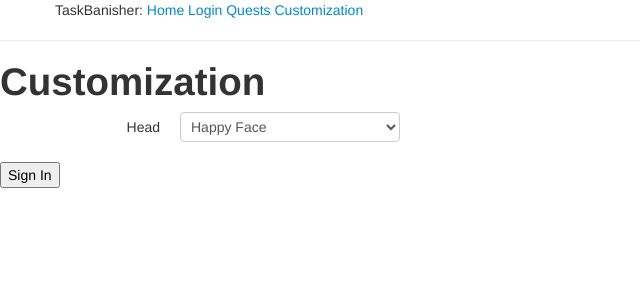
After one commit to nboltralik/taskbanisher_copy, a Flask app: page /customization in a window 1280 px wide. The commit adds this page. Shown: the top 300 px of the page, without its empty margins (0-640 px from the left). Run offline with Flask 2, Linux system fonts and the light colour scheme.

Commit message:
maybe almost basic quest functionality

```diff
--- a/app/forms.py
+++ b/app/forms.py
@@ -1,8 +1,16 @@
 from flask_wtf import Form
-from wtforms import StringField, BooleanField
+from wtforms import StringField, BooleanField, SelectField, SubmitField
 from wtforms.validators import DataRequired
 
 class LoginForm(Form):
     username = StringField('email', validators=[DataRequired()])
     password = StringField('password', validators=[DataRequired()])
     remember_me = BooleanField('remember_me', default=False)
+
+
+class CustomizationForm(Form):
+	head = SelectField('Head: ', choices = [('Happy Face'), ('Sad Face'), ('Surprised Face')])
+	torso = SelectField('Body: ', choices = [('Black'), ('Green'), ('Blue')])
+	shoes = SelectField('Shoes: ', choices = [('Black'), ('Green'), ('Blue')])
+	titleUpdate = StringField('Update Title')
+	submit = SubmitField('Save Hero!!')
--- a/app/templates/base.html
+++ b/app/templates/base.html
@@ -13,7 +13,7 @@
     <meta name="viewport" content="width=device-width, initial-scale=1.0">
   </head>
   <body>
-    <div class="container">TaskBanisher: <a href="/index">Home</a> <a href="/login">Login</a> <a href="/quests">Quests</a> <a href="/Customization">Customization</a></div>
+    <div class="container">TaskBanisher: <a href="/index">Home</a> <a href="/login">Login</a> <a href="/quests">Quests</a> <a href="/customization">Customization</a></div>
     <hr>
     {% with messages = get_flashed_messages() %}
       {% if messages %}
--- /dev/null
+++ b/app/templates/customization.html
@@ -0,0 +1,14 @@
+{% extends "base.html" %}
+
+{% block content %}
+  <h1>Customization</h1>
+ <form action="" method="post" name="customization" class="form-horizontal">
+      {{ form.hidden_tag() }}
+      <div class="control-group">
+          <label class="control-label">Head</label>
+          <div class="controls">{{ form.head }}</div>
+      </div>
+      </div>
+      <p><input type="submit" value="Sign In"></p>
+  </form>
+  {% endblock %}
--- a/app/views.py
+++ b/app/views.py
@@ -1,6 +1,7 @@
 from flask import render_template, flash, redirect
 from app import app
 from .forms import LoginForm
+from .forms import CustomizationForm
 from pytodoist import todoist
 from app import db, models
 
@@ -13,12 +14,26 @@ def index():
     sample_project = user.get_project('ECE 383')
     tasks = sample_project.get_tasks();
     karma = user.karma
+
+    class quest_object():
+        name = 'nothing'
+        tasks = []
+    quest_objects = []
+    quests = models.Quest.query.all()
+    for q in quests:
+        if q.author.username == 'David':
+            quest_object_instance = quest_object()
+            quest_object_instance.name = q.questName
+            quest_object.tasks = user.get_project(q.questName).get_tasks()
+            quest_objects.append(quest_object_instance)
+
     return render_template('index.html',
                            title='Home',
                            user=user,
                            karma=karma,
                            tasks=tasks,
-                           sample_project=sample_project)
+                           sample_project=sample_project,
+                           quest_objects=quest_objects)
 @app.route('/login', methods=['GET', 'POST'])
 def login():
     form = LoginForm()
@@ -34,16 +49,8 @@ def quests():
     #pull username and password from table
     users = models.User.query.all()
     user = todoist.login('davidmccoy@outlook.com', '1001052!')
-    #define quest_object
-        #objects have a quest_name and array of task_name
-    #quest_objects = initialize list of quest_object
-    #for q in quests:
-        #create quest_object
-       # if q.author.username == 'David'
-       #     quest_object.quest_name = q.questName
-            #create task array
-          #  project = user.get_project(q.quest_name)
-          #  quest_object.tasks = project.get_tasks()
+    project_name = models.Quest.query.get(1).questName
+    project = user.get_project(project_name)
     return render_template('index.html',
                            title='Home',
                            user=user,
@@ -52,4 +59,6 @@ def quests():
 
 @app.route('/customization')
 def customization():
-    return render_template('customization.html')
+    form = CustomizationForm()
+    return render_template('customization.html',
+                           form=form)
```
Also changed, not shown: app/templates/index.html (+4 -5 lines).
